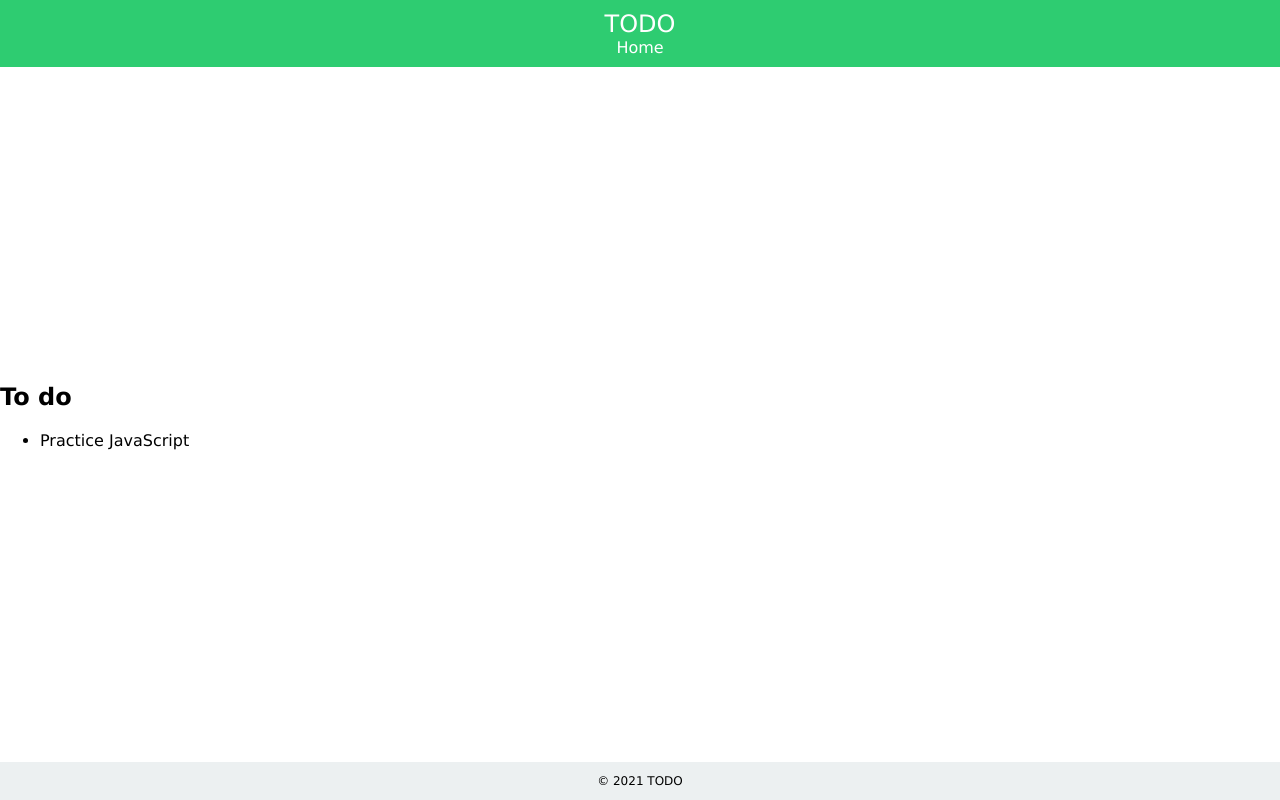
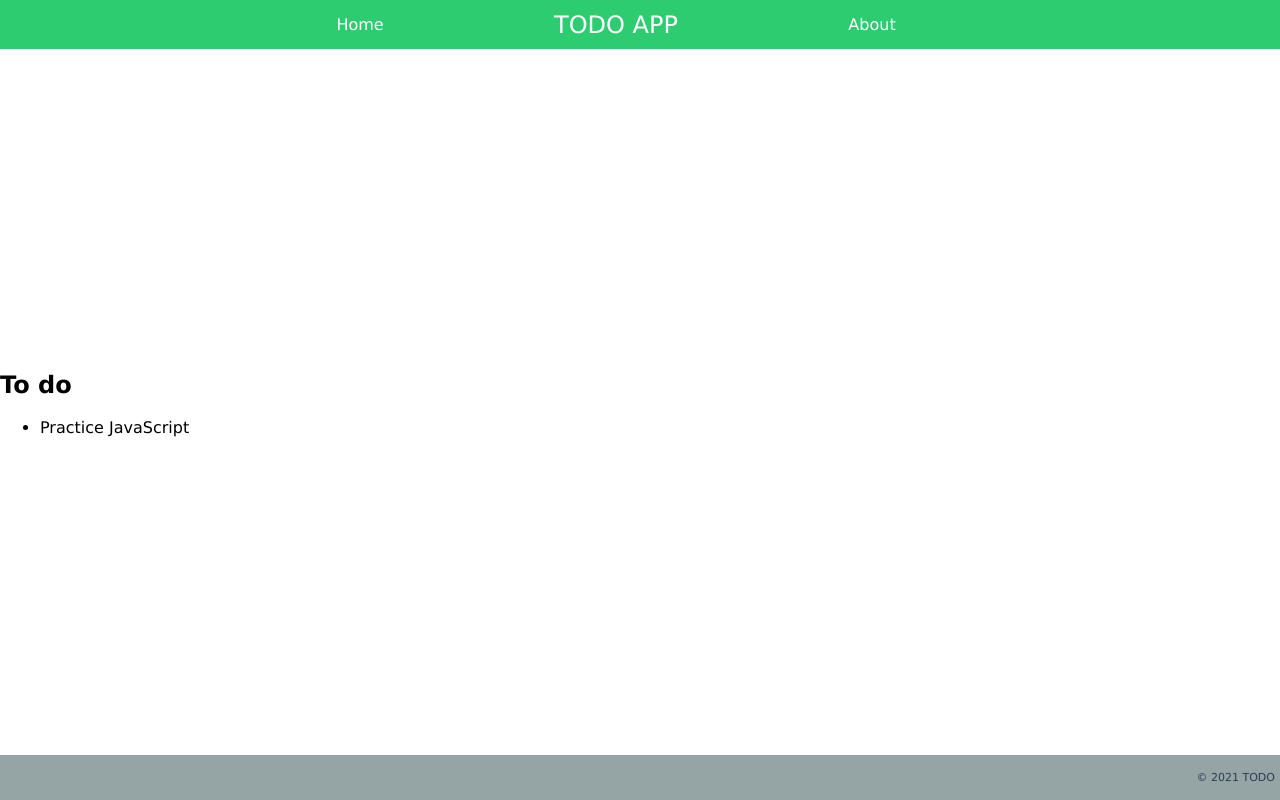
Before and after one commit to t0mclaudio/fe-prax-one, a React (Create React App) app: page / in a window 1280 px wide. Built offline with nearby package versions, Linux system fonts and the light colour scheme; data requests are answered from the project's data file.

Commit message:
update header and improve page style

```diff
--- a/src/Page/index.js
+++ b/src/Page/index.js
@@ -7,9 +7,12 @@ const Header = () => {
       <header>
         <nav>
           <ul>
-            <li>TODO</li>
+            <li>TODO APP</li>
             <li>
               <NavLink to="/">Home</NavLink>
+            </li>
+            <li>
+              <NavLink to="#">About</NavLink>
             </li>
           </ul>
         </nav>
--- a/src/Page/styles.module.scss
+++ b/src/Page/styles.module.scss
@@ -18,32 +18,41 @@
     ul {
       display: flex;
       align-content: center;
+      align-items: flex-end;
       list-style: none;
       padding: 0;
       margin: 0;
       flex-flow: row wrap;
+      gap: 2%;
       li {
-        margin: 0 1rem;
-        flex-basis: 100%;
+        flex-basis: calc(90% / 3);
         text-align: center;
         a {
           color: #fff;
           text-decoration: none;
+          display: block;
+          padding: .5rem;
+          border-radius: 5px;
           &:hover {
-            text-decoration: underline;
+            opacity: 88%;
           }
         }
       }
       li:first-child {
         font-size: 2.4rem;
+        order: 2
+      }
+      li:last-child {
+        order: 3
       }
     }
   }
 }
 
 .footer {
-  width: 100%;
-  background-color: #ecf0f1;
-  text-align: center;
-  font-size: 1.2rem;
+  background-color: rgba(149, 165, 166,1.0);
+  color: rgba(44, 62, 80,1.0);
+  text-align: right;
+  font-size: 1.1rem;
+  padding: .5rem;
 }
```
Also changed, not shown: 1 other file (tests, documents, lock files or other folders).
